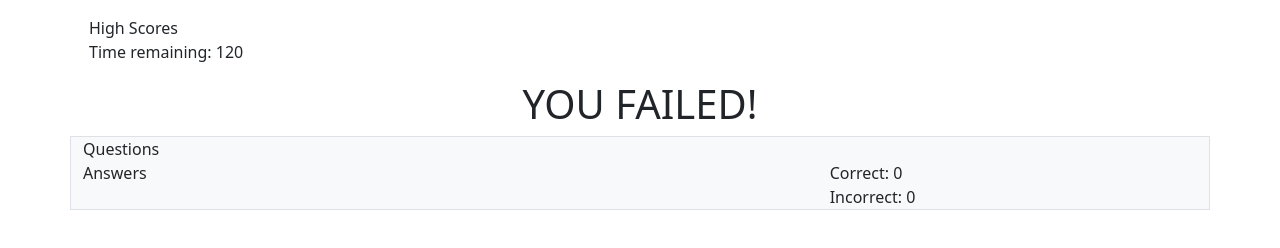
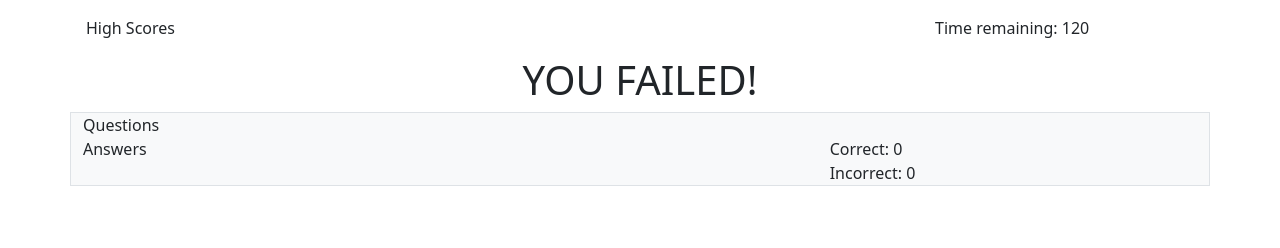
Before and after one commit to m-llo/quizgame, a plain HTML site: page index.html in a window 1280 px wide. Drawn offline with nearby package versions, Linux system fonts and the light colour scheme.

Commit message:
updated top container for scores and time

```diff
--- a/index.html
+++ b/index.html
@@ -9,8 +9,10 @@
     <link href="https://cdn.jsdelivr.net/npm/bootstrap@5.0.0-beta1/dist/css/bootstrap.min.css" rel="stylesheet" integrity="sha384-giJF6kkoqNQ00vy+HMDP7azOuL0xtbfIcaT9wjKHr8RbDVddVHyTfAAsrekwKmP1" crossorigin="anonymous">
 </head>
 <div class="container p-3">
-    <div class= "row col" id = "high-scores">High Scores</div>
-    <div class= "row col" id= "timer"></div>
+    <div class="row">
+     <div class= "col-md-9" id = "high-scores">High Scores</div>
+     <div class= "col-md-3" id= "timer"></div>
+    </div>
 </div>
 <h1 id="quiz-over" class="d-flex justify-content-center"></h1>
 <body>
```
